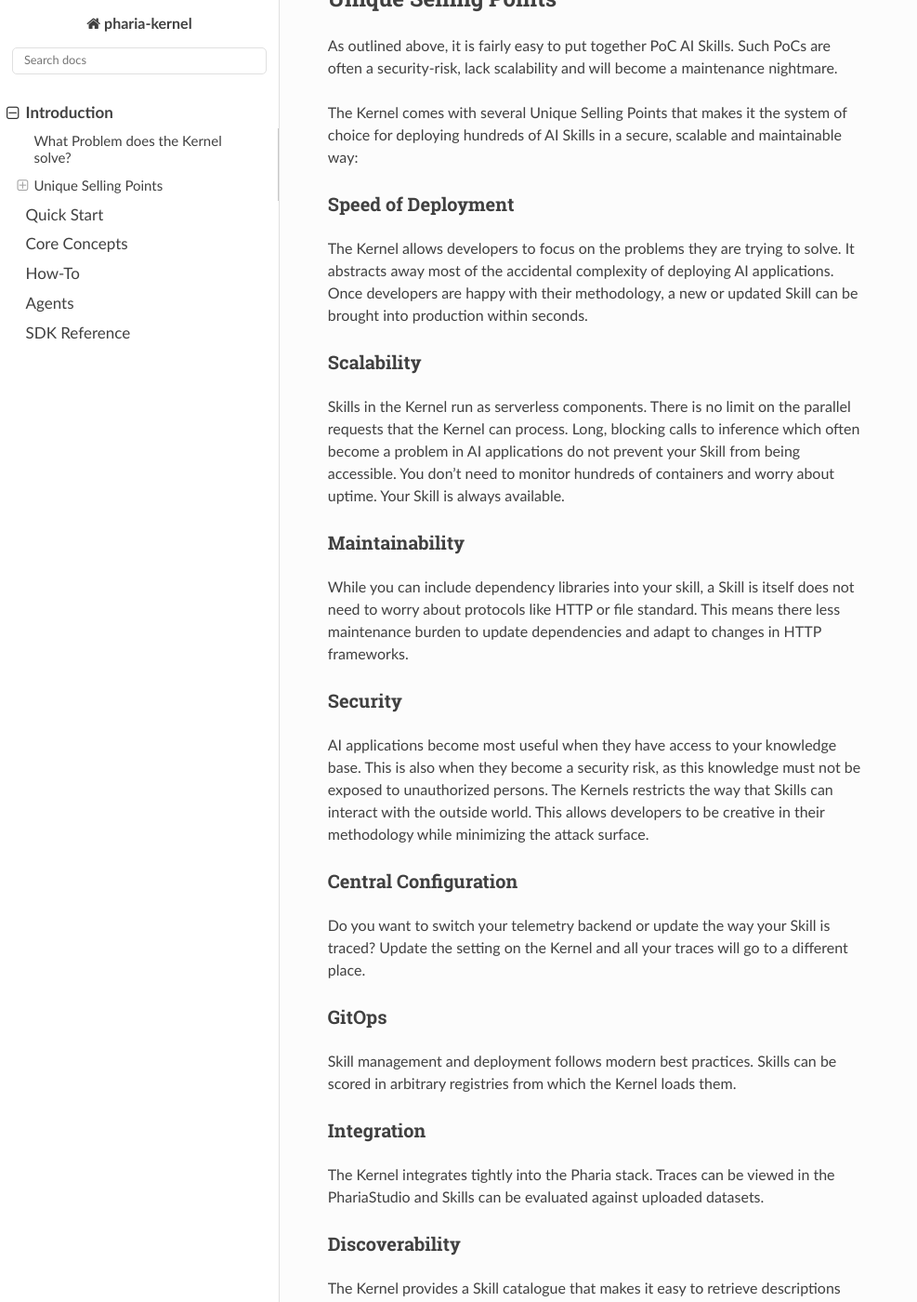
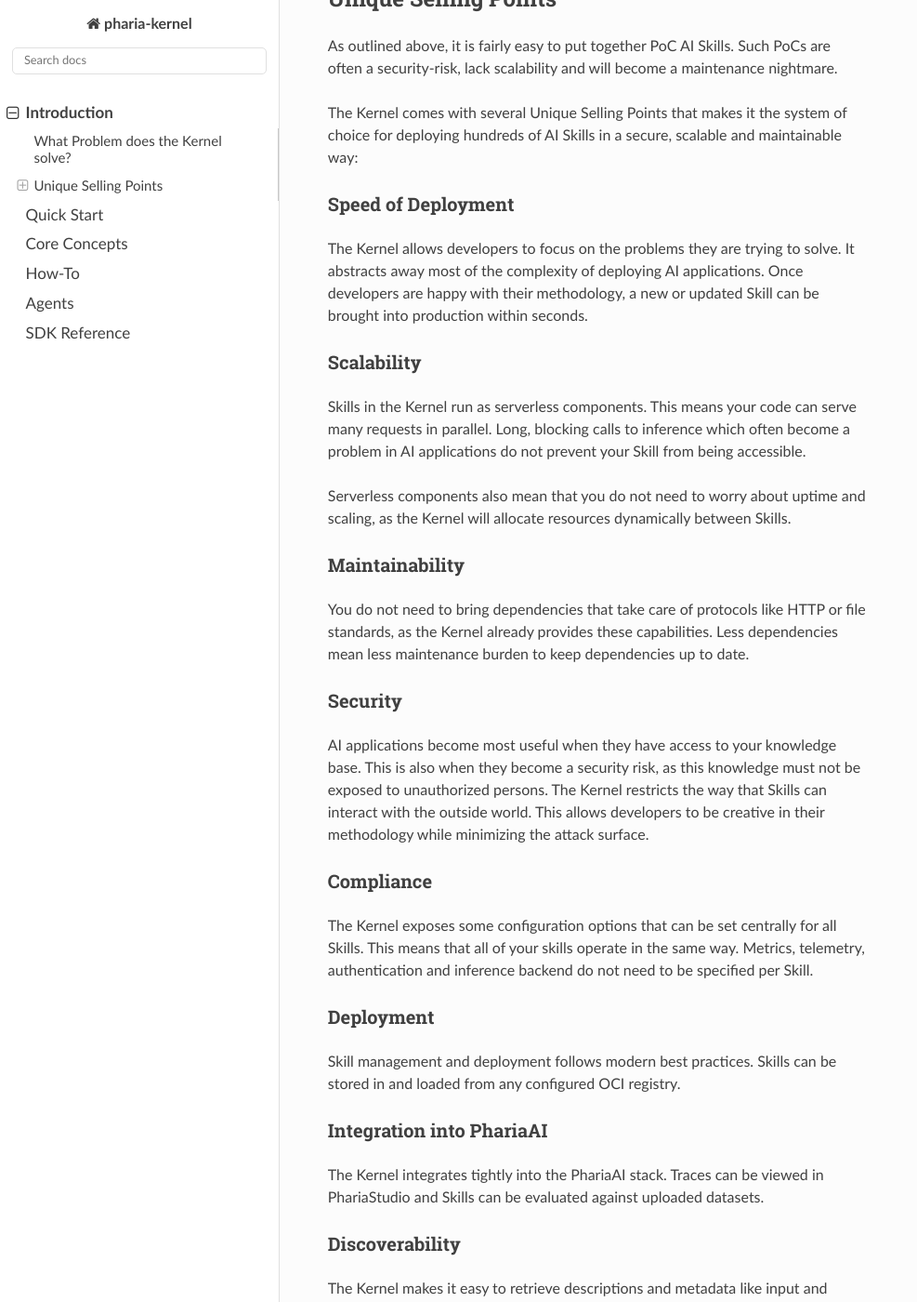
Before and after one commit to Aleph-Alpha/pharia-kernel-sdk-py, a Sphinx documentation site: the page built from docs/source/introduction.md, in a window 1280 px wide and 1400 px high, scrolled down 643 px. Shown: the whole window at 93% size, without its empty margins (0-987 px from the left). Built offline with Sphinx 7.4.7 and the Read the Docs theme 3.1.0, drawn with Linux system fonts in a browser that asks for light colours; some of the changed text lies outside the part shown.

Commit message:
docs: streamline USPs

```diff
--- a/docs/source/introduction.md
+++ b/docs/source/introduction.md
@@ -17,41 +17,45 @@
 
 ### Speed of Deployment
 
-The Kernel allows developers to focus on the problems they are trying to solve. It abstracts away most of the accidental complexity of deploying AI applications.
+The Kernel allows developers to focus on the problems they are trying to solve. It abstracts away most of the complexity of deploying AI applications.
 Once developers are happy with their methodology, a new or updated Skill can be brought into production within seconds.
 
 ### Scalability
 
-Skills in the Kernel run as serverless components. There is no limit on the parallel requests that the Kernel can process. Long, blocking calls to inference which often
-become a problem in AI applications do not prevent your Skill from being accessible. You don't need to monitor hundreds of containers and worry about uptime. Your Skill is always available.
+Skills in the Kernel run as serverless components. This means your code can serve many requests in parallel. Long, blocking calls to inference which often
+become a problem in AI applications do not prevent your Skill from being accessible.
+
+Serverless components also mean that you do not need to worry about uptime and scaling, as the Kernel will allocate resources dynamically between Skills.
 
 ### Maintainability
 
-While you can include dependency libraries into your skill, a Skill is itself does not need to worry about protocols like HTTP or file standard.
-This means there less maintenance burden to update dependencies and adapt to changes in HTTP frameworks.
+You do not need to bring dependencies that take care of protocols like HTTP or file standards, as the Kernel already provides these capabilities.
+Less dependencies mean less maintenance burden to keep dependencies up to date.
 
 ### Security
 
 AI applications become most useful when they have access to your knowledge base.
 This is also when they become a security risk, as this knowledge must not be exposed to unauthorized persons.
-The Kernels restricts the way that Skills can interact with the outside world.
+The Kernel restricts the way that Skills can interact with the outside world.
 This allows developers to be creative in their methodology while minimizing the attack surface.
 
-### Central Configuration
+### Compliance
 
-Do you want to switch your telemetry backend or update the way your Skill is traced? Update the setting on the Kernel and all your traces will go to a different place.
+The Kernel exposes some configuration options that can be set centrally for all Skills.
+This means that all of your skills operate in the same way.
+Metrics, telemetry, authentication and inference backend do not need to be specified per Skill.
 
-### GitOps
+### Deployment
 
-Skill management and deployment follows modern best practices. Skills can be scored in arbitrary registries from which the Kernel loads them.
+Skill management and deployment follows modern best practices. Skills can be stored in and loaded from any configured OCI registry.
 
-### Integration
+### Integration into PhariaAI
 
-The Kernel integrates tightly into the Pharia stack. Traces can be viewed in the PhariaStudio and Skills can be evaluated against uploaded datasets.
+The Kernel integrates tightly into the PhariaAI stack. Traces can be viewed in PhariaStudio and Skills can be evaluated against uploaded datasets.
 
 ### Discoverability
 
-The Kernel provides a Skill catalogue that makes it easy to retrieve descriptions and metadata like input and output schema for Skills.
+The Kernel makes it easy to retrieve descriptions and metadata like input and output schema for Skills.
 
 ### Agent Ready
 
```
Also changed, not shown: other parts of docs/source/introduction.md (+1 -1 lines).
